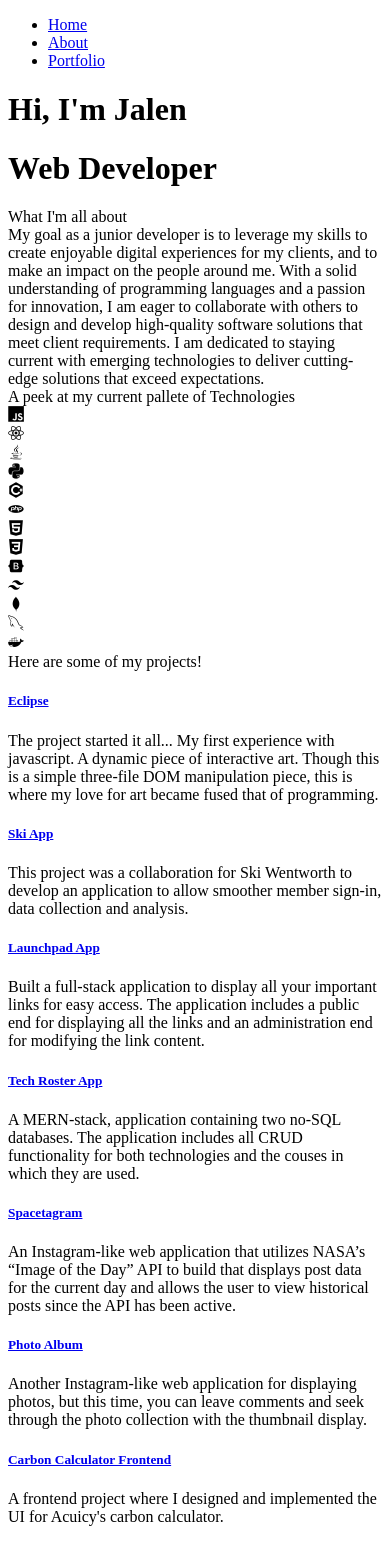
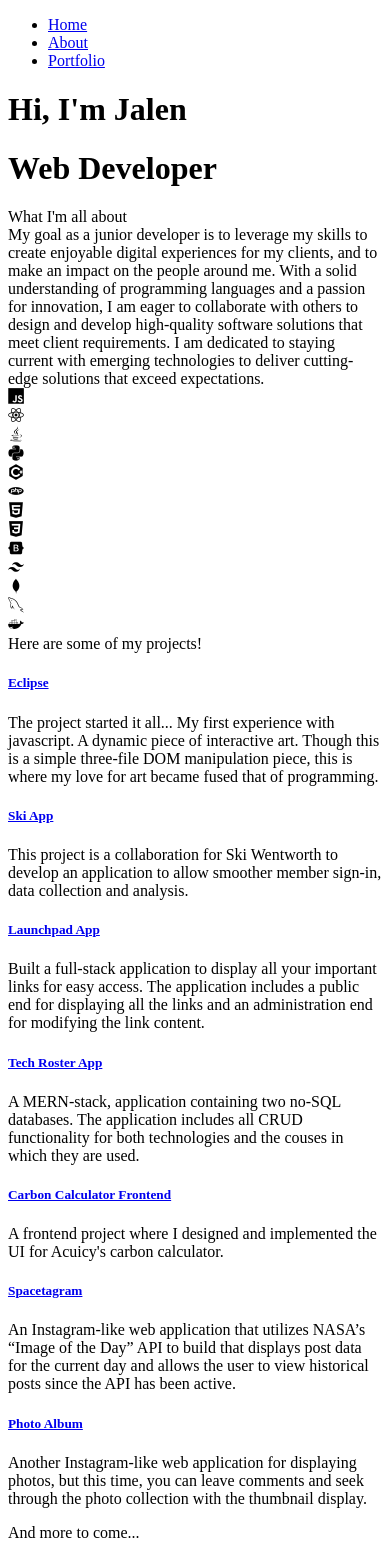
Before and after one commit to JalenBCarter/next-portfolio-jalen-carter, a Next.js app: page / in a window 390 px wide. Built offline with nearby package versions, Linux system fonts and the light colour scheme; some icons are missing.

Commit message:
modified portfolio cards

```diff
--- a/pages/components/About.jsx
+++ b/pages/components/About.jsx
@@ -4,7 +4,8 @@
 
 export const About = () => {
     return (
-        <div  className="px-[15px] sm:px-[50px] lg:px-[50px] mx-auto flex flex-col lg:flex-row items-center justify-around my-[80px] text-center md:text-start">
+        <div className="my-[80px]">
+            <div className="px-[15px] sm:px-[50px] lg:px-[50px] mx-auto flex flex-col lg:flex-row items-center justify-around text-center md:text-start">
                 <div className='headshot my-5'></div>
 
                 <div className="lg:w-[70%] mx-3">
@@ -18,6 +19,7 @@
                     </div>
                 </div>
             </div>
+        </div>
     )
 }
 
--- a/pages/components/Portfolio.jsx
+++ b/pages/components/Portfolio.jsx
@@ -12,7 +12,7 @@
         },
         {
             "name": "Ski App",
-            "description": "This project was a collaboration for Ski Wentworth to develop an application to allow smoother member sign-in, data collection and analysis.",
+            "description": "This project is a collaboration for Ski Wentworth to develop an application to allow smoother member sign-in, data collection and analysis.",
             "image": "/skiappcrud.png"
         },
         {
@@ -26,6 +26,11 @@
             "image": "/techroster.png"
         },
         {
+            "name": "Carbon Calculator Frontend",
+            "description": "A frontend project where I designed and implemented the UI for Acuicy's carbon calculator.",
+            "image": "/acuicy.png"
+        },
+        {
             "name": "Spacetagram",
             "description": "An Instagram-like web application that utilizes NASA’s “Image of the Day” API to build that displays post data for the current day and allows the user to view historical posts since the API has been active.",
             "image": "/spacetagram.png"
@@ -35,11 +40,6 @@
             "description": "Another Instagram-like web application for displaying photos, but this time, you can leave comments and seek through the photo collection with the thumbnail display.",
             "image": "/photoalbum.png"
         },
-        {
-            "name": "Carbon Calculator Frontend",
-            "description": "A frontend project where I designed and implemented the UI for Acuicy's carbon calculator.",
-            "image": "/acuicy.png"
-        },
     ]
 
     return (
@@ -48,9 +48,9 @@
             {/* <div className="border border-gray-300 my-3 w-[100%]"></div> */}
             <div className="grid sm:grid-cols-1 md:grid-cols-2 gap-4 w-[100%]">
                 {projects.map((proj, key) =>
-                    <div key={key} class="m-4 rounded-lg customCard border border-gray-200">
+                    <div key={key} class="m-4 rounded-lg customCard border border-gray-300">
                         <div className="w-[100%] h-[300px] rounded-t-lg" style={{
-                            backgroundImage: `linear-gradient(to bottom, rgba(0, 0, 0, 0.1), rgba(0, 0, 25, 0.5)), url(${proj.image})`, backgroundSize: "cover", backgroundPosition: "center"
+                            backgroundImage: `linear-gradient(to bottom, rgba(0, 0, 0, 0.1), rgba(0, 0, 25, 0.2)), url(${proj.image})`, backgroundSize: "cover", backgroundPosition: "center"
                         }} ></div>
                         <div class="p-5">
                             <a href="#">
@@ -61,6 +61,7 @@
                     </div>
                 )}
             </div>
+            <div className="text-3xl my-[50px]">And more to come...</div>
         </div>
     )
 }
--- a/pages/components/Skills.jsx
+++ b/pages/components/Skills.jsx
@@ -72,7 +72,7 @@
 
     return (
         <div className="w-screen flex flex-col items-center">
-            <div className="text-xl p-4 text-gray-500">A peek at my current pallete of Technologies</div>
+            {/* <div className="text-xl p-4 text-gray-500">A peek at my current pallete of Technologies</div> */}
             <div className="p-4 w-[100%] flex flex-col items-center bg-gray-900 text-gray-400 text-center">
                 <div className="flex flex-wrap justify-center">
                     {skills.map((skill, key) =>
```
Also changed, not shown: public/Screenshot 2023-02-28 at 10.48.32 PM.png (added), public/acuicy.png. Lines whose indentation alone changed are shown as unchanged.
